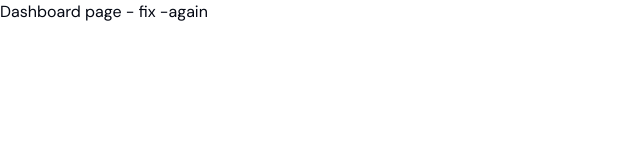
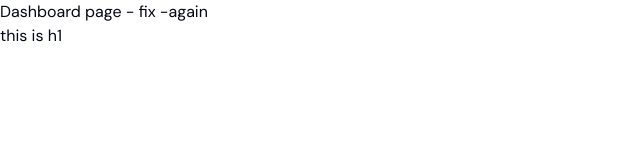
Before and after one commit to Schuffle20/next-team-practice, a Next.js app: page /dashboard in a window 1280 px wide. Shown: the top 160 px of the page, without its empty margins (0-640 px from the left). Built offline with nearby package versions, Linux system fonts and the light colour scheme.

Commit message:
fix: add h1 tag

```diff
--- a/app/dashboard/page.tsx
+++ b/app/dashboard/page.tsx
@@ -1,3 +1,8 @@
 export default function DashboardPage() {
-  return <div> Dashboard page - fix -again</div>;
+  return (
+    <div>
+      Dashboard page - fix -again
+      <h1>this is h1</h1>
+    </div>
+  );
 }
```
